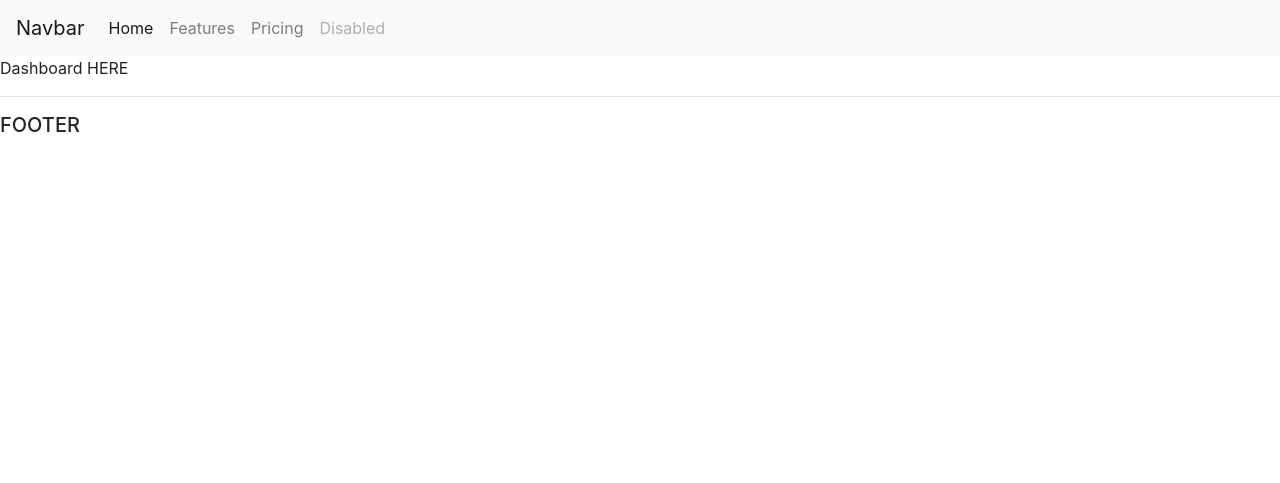
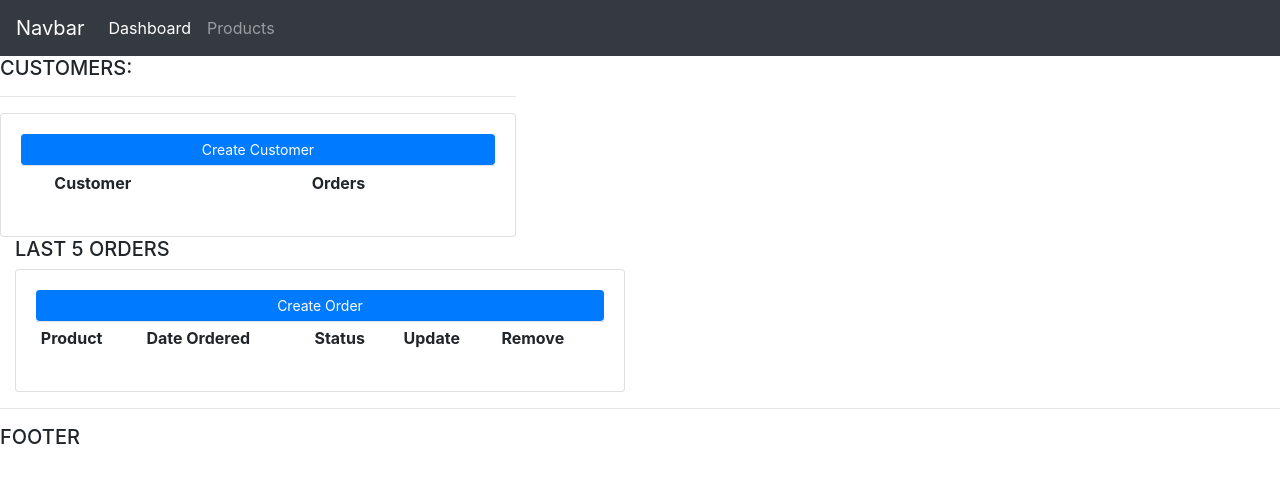
Before and after one commit to Nadabastaya/crm-django, a Django app: page / in a window 1280 px wide. Shown: the top 483 px of the page. Run offline with Django 3.2, Linux system fonts and the light colour scheme; lists and menus that the app fills with data are empty; some libraries are stand-ins or nearby versions.

Commit message:
edit navbar and add tables in dashboard

```diff
--- a/accounts/templates/accounts/dashboard.html
+++ b/accounts/templates/accounts/dashboard.html
@@ -1,6 +1,37 @@
 {% extends 'accounts/main.html' %}
 {% block content %}
 
-<p>Dashboard HERE</p>
+<div class="row">
+    <div class="col-md-5">
+        <h5>CUSTOMERS:</h5>
+        <hr>
+        <div class="card card-body">
+            <a class="btn btn-primary btn-sm btn-block" href="">Create Customer</a>
+            <table class="table table-sm">
+                <tr>
+                    <th></th>
+                    <th>Customer</th>
+                    <th>Orders</th>
+                </tr>
+            </table>
+        </div>
+    </div>
+</div>
 
-{% endblock%}
+<div class="col-md-6">
+    <h5>LAST 5 ORDERS</h5>
+    <div class="card card-body">
+        <a class="btn btn-primary btn-sm btn-block" href="">Create Order</a>
+        <table class="table table-sm">
+            <tr>
+                <th>Product</th>
+                <th>Date Ordered</th>
+                <th>Status</th>
+                <th>Update</th>
+                <th>Remove</th>
+            </tr>
+        </table>
+    </div>
+</div>
+
+{% endblock %}
--- a/accounts/templates/accounts/navbar.html
+++ b/accounts/templates/accounts/navbar.html
@@ -1,6 +1,4 @@
-
-
-<nav class="navbar navbar-expand-lg navbar-light bg-light">
+<nav class="navbar navbar-expand-lg navbar-dark bg-dark">
     <a class="navbar-brand" href="#">Navbar</a>
     <button class="navbar-toggler" type="button" data-toggle="collapse" data-target="#navbarNav" aria-controls="navbarNav" aria-expanded="false" aria-label="Toggle navigation">
       <span class="navbar-toggler-icon"></span>
@@ -8,16 +6,10 @@
     <div class="collapse navbar-collapse" id="navbarNav">
       <ul class="navbar-nav">
         <li class="nav-item active">
-          <a class="nav-link" href="#">Home <span class="sr-only">(current)</span></a>
+          <a class="nav-link" href="#">Dashboard</a>
         </li>
         <li class="nav-item">
-          <a class="nav-link" href="#">Features</a>
-        </li>
-        <li class="nav-item">
-          <a class="nav-link" href="#">Pricing</a>
-        </li>
-        <li class="nav-item">
-          <a class="nav-link disabled" href="#">Disabled</a>
+          <a class="nav-link" href="#">Products</a>
         </li>
       </ul>
     </div>
```
